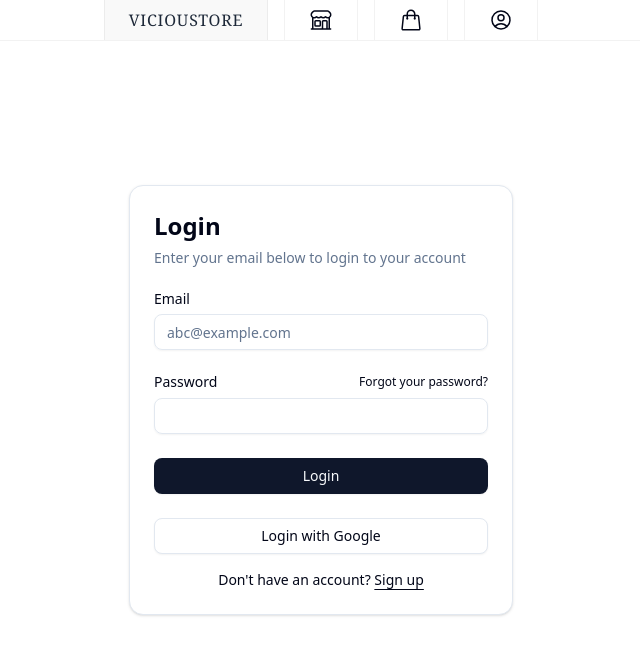
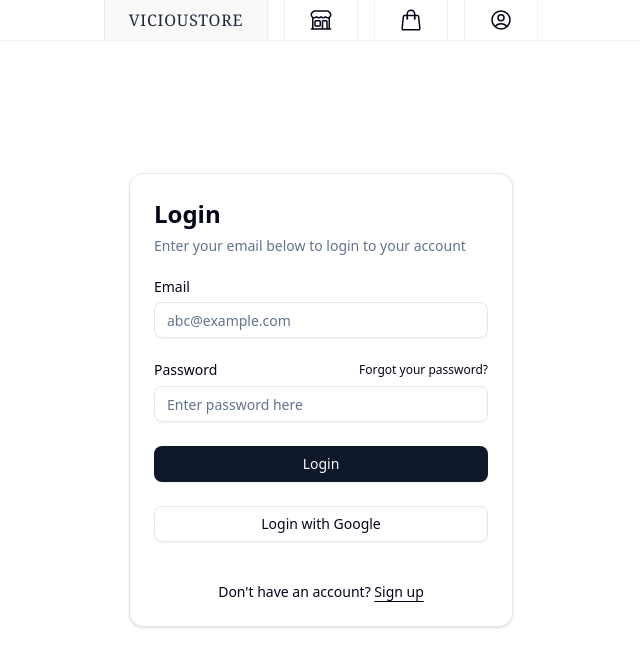
Before and after one commit to viciousircle/MSMS-CNWEB, a React (Vite) app in the folder frontend/: page /login in a window 1280 px wide. Shown: the top 666 px of the page, without its empty margins (319-959 px from the left). Built offline with nearby package versions, Linux system fonts and the light colour scheme.

Commit message:
Login and Sign up refactor

```diff
--- a/frontend/src/App.jsx
+++ b/frontend/src/App.jsx
@@ -1,28 +1,39 @@
 import './styles/App.css';
 import { Routes, Route, Navigate } from 'react-router-dom';
 import { Toaster } from '@/components/ui/sonner';
+import { useAuth } from './contexts/AuthContext';
+
+//- Customer pages
 import Store from './pages/Customer/Store';
-import NotFound from './pages/NotFound';
 import Cart from './pages/Customer/Cart';
 import Order from './pages/Customer/Order';
-import Payment from './pages/Payment';
+
+//- Auth pages
 import LogIn from './pages/Auth/LogIn';
 import SignUp from './pages/Auth/SignUp';
+
+//- Seller pages
+import Orders from './pages/Seller/Orders';
+import Dashboard from './pages/Seller/Dashboard';
+
+//- Admin pages
+import ManageAccount from './pages/Admin/ManageAccount';
+
+//- Shared components
+import NotFound from './pages/NotFound';
+import Payment from './pages/Customer/Payment';
 import ProtectedRoute from './components/Structure/ProtectedRoute';
-import Orders from './pages/Seller/Orders';
-import { useAuth } from './contexts/AuthContext';
 import SellerNavigationBar from './components/Structure/NavigationBar/SellerNavigationBar';
 import CustomerNavigationBar from './components/Structure/NavigationBar/CustomerNavigationBar';
 import AdminNavigationBar from './components/Structure/NavigationBar/AdminNavigationBar';
-import Dashboard from './pages/Seller/Dashboard';
-import ManageAccount from './pages/Admin/ManageAccount';
 import GuestNavigationBar from './components/Structure/NavigationBar/GuestNavigationBar';
 
-function App() {
+const App = () => {
     const { user, isAuthenticated } = useAuth();
 
     const getNavigationBar = () => {
         if (!isAuthenticated()) return <GuestNavigationBar />;
+
         switch (user?.role) {
             case 'seller':
                 return <SellerNavigationBar />;
@@ -35,6 +46,7 @@ function App() {
 
     const getHomeRoute = () => {
         if (!isAuthenticated()) return <Store />;
+
         switch (user?.role) {
             case 'seller':
                 return <Navigate to="/orders" replace />;
@@ -45,25 +57,52 @@ function App() {
         }
     };
 
+    const renderPublicRoutes = () => (
+        <>
+            <Route path="/login" element={<LogIn />} />
+            <Route path="/signup" element={<SignUp />} />
+            <Route path="*" element={<NotFound />} />
+        </>
+    );
+
+    const renderCustomerRoutes = () => (
+        <>
+            <Route path="/cart" element={<Cart />} />
+            <Route path="/order" element={<Order />} />
+            <Route path="/payment" element={<Payment />} />
+        </>
+    );
+
+    const renderSellerRoutes = () => (
+        <>
+            <Route path="/orders" element={<Orders />} />
+            <Route path="/dashboard" element={<Dashboard />} />
+        </>
+    );
+
+    const renderAdminRoutes = () => (
+        <Route path="/account" element={<ManageAccount />} />
+    );
+
     return (
         <>
             {getNavigationBar()}
 
             <Routes>
                 <Route path="/" element={getHomeRoute()} />
-                <Route path="/cart" element={<Cart />} />
-                <Route path="/order" element={<Order />} />
-                <Route path="/payment" element={<Payment />} />
-                <Route path="*" element={<NotFound />} />
-                <Route path="/login" element={<LogIn />} />
-                <Route path="/signup" element={<SignUp />} />
-                <Route path="/orders" element={<Orders />} />
-                <Route path="/dashboard" element={<Dashboard />} />
-                <Route path="/account" element={<ManageAccount />} />
+                {renderPublicRoutes()}
+                {renderCustomerRoutes()}
+                {isAuthenticated() &&
+                    user?.role === 'seller' &&
+                    renderSellerRoutes()}
+                {isAuthenticated() &&
+                    user?.role === 'admin' &&
+                    renderAdminRoutes()}
             </Routes>
+
             <Toaster />
         </>
     );
-}
+};
 
 export default App;
--- /dev/null
+++ b/frontend/src/hooks/auth/useSignUp.js
@@ -0,0 +1,80 @@
+import { useState } from 'react';
+import { useNavigate } from 'react-router-dom';
+import { toast } from 'sonner';
+import { api } from '/utils/api';
+
+const initialFormData = {
+    name: '',
+    email: '',
+    password: '',
+    confirmPassword: '',
+};
+
+const validateForm = (formData) => {
+    if (formData.password !== formData.confirmPassword) {
+        return "Passwords don't match";
+    }
+    if (!formData.name || !formData.email || !formData.password) {
+        return 'All fields are required';
+    }
+    return '';
+};
+
+export const useSignUp = () => {
+    const navigate = useNavigate();
+    const [formData, setFormData] = useState(initialFormData);
+    const [error, setError] = useState('');
+    const [isSubmitting, setIsSubmitting] = useState(false);
+
+    const handleChange = (e) => {
+        const { id, value } = e.target;
+        setFormData((prev) => ({ ...prev, [id]: value }));
+    };
+
+    const handleSubmit = async (e) => {
+        e.preventDefault();
+
+        const validationError = validateForm(formData);
+        if (validationError) {
+            setError(validationError);
+            return;
+        }
+
+        setError('');
+        setIsSubmitting(true);
+
+        try {
+            await api('/users', {
+                method: 'POST',
+                body: JSON.stringify({
+                    name: formData.name,
+                    email: formData.email,
+                    password: formData.password,
+                }),
+            });
+
+            toast.success('Registration successful! Redirecting to login...', {
+                duration: 2000,
+                onAutoClose: () => {
+                    navigate('/login', {
+                        state: { registrationSuccess: true },
+                        replace: true,
+                    });
+                },
+            });
+        } catch (err) {
+            setError(err.message);
+            toast.error(err.message || 'Registration failed');
+        } finally {
+            setIsSubmitting(false);
+        }
+    };
+
+    return {
+        formData,
+        error,
+        isSubmitting,
+        handleChange,
+        handleSubmit,
+    };
+};
--- a/frontend/src/pages/Auth/LogIn.jsx
+++ b/frontend/src/pages/Auth/LogIn.jsx
@@ -11,6 +11,92 @@ import {
 import { Input } from '@/components/ui/input';
 import { Label } from '@/components/ui/label';
 import { useLogin } from '@/hooks/useLogin.hook';
+
+const LoginForm = ({ formData, handleChange, loading, error, onSubmit }) => (
+    <form onSubmit={onSubmit}>
+        <div className="flex flex-col gap-6">
+            <FormField
+                id="email"
+                label="Email"
+                type="email"
+                placeholder="abc@example.com"
+                value={formData.email}
+                onChange={handleChange}
+                required
+            />
+
+            <FormField
+                id="password"
+                label="Password"
+                type="password"
+                placeholder="Enter password here"
+                value={formData.password}
+                onChange={handleChange}
+                required
+                extraLabel={
+                    <a
+                        href="#"
+                        className="ml-auto inline-block text-xs underline-offset-4 hover:underline"
+                    >
+                        Forgot your password?
+                    </a>
+                }
+            />
+
+            {error && <ErrorMessage message={error} />}
+
+            <Button type="submit" className="w-full" disabled={loading}>
+                {loading ? 'Logging in...' : 'Login'}
+            </Button>
+
+            <Button variant="outline" className="w-full" type="button">
+                Login with Google
+            </Button>
+
+            <SignupLink />
+        </div>
+    </form>
+);
+
+const FormField = ({
+    id,
+    label,
+    type,
+    value,
+    onChange,
+    placeholder,
+    required,
+    extraLabel,
+}) => (
+    <div className="grid gap-2">
+        <div className="flex items-center">
+            <Label htmlFor={id}>{label}</Label>
+            {extraLabel}
+        </div>
+        <Input
+            id={id}
+            type={type}
+            placeholder={placeholder}
+            required={required}
+            value={value}
+            onChange={onChange}
+        />
+    </div>
+);
+
+const ErrorMessage = ({ message }) => (
+    <p className="text-red-500 text-sm">{message}</p>
+);
+
+const SignupLink = () => (
+    <div className="mt-4 text-center text-sm">
+        Don&apos;t have an account?{' '}
+        <a href="/signup" className="underline underline-offset-4">
+            Sign up
+        </a>
+    </div>
+);
+
 const LogIn = ({ className, ...props }) => {
     const [formData, setFormData] = useState({ email: '', password: '' });
     const { login, loading, error } = useLogin();
@@ -39,71 +125,13 @@ const LogIn = ({ className, ...props }) => {
                             </CardDescription>
                         </CardHeader>
                         <CardContent>
-                            <form onSubmit={handleSubmit}>
-                                <div className="flex flex-col gap-6">
-                                    <div className="grid gap-2">
-                                        <Label htmlFor="email">Email</Label>
-                                        <Input
-                                            id="email"
-                                            type="email"
-                                            placeholder="abc@example.com"
-                                            required
-                                            value={formData.email}
-                                            onChange={handleChange}
-                                        />
-                                    </div>
-                                    <div className="grid gap-2">
-                                        <div className="flex items-center">
-                                            <Label htmlFor="password">
-                                                Password
-                                            </Label>
-                                            <a
-                                                href="#"
-                                                className="ml-auto inline-block text-xs underline-offset-4 hover:underline"
-                                            >
-                                                Forgot your password?
-                                            </a>
-                                        </div>
-                                        <Input
-                                            id="password"
-                                            type="password"
-                                            required
-                                            value={formData.password}
-                                            onChange={handleChange}
-                                        />
-                                    </div>
-
-                                    {error && (
-                                        <p className="text-red-500 text-sm">
-                                            {error}
-                                        </p>
-                                    )}
-
-                                    <Button
-                                        type="submit"
-                                        className="w-full"
-                                        disabled={loading}
-                                    >
-                                        {loading ? 'Logging in...' : 'Login'}
-                                    </Button>
-                                    <Button
-                                        variant="outline"
-                                        className="w-full"
-                                        type="button"
-                                    >
-                                        Login with Google
-                                    </Button>
-                                </div>
-                                <div className="mt-4 text-center text-sm">
-                                    Don&apos;t have an account?{' '}
-                                    <a
-                                        href="/signup"
-                                        className="underline underline-offset-4"
-                                    >
-                                        Sign up
-                                    </a>
-                                </div>
-                            </form>
+                            <LoginForm
+                                formData={formData}
+                                handleChange={handleChange}
+                                loading={loading}
+                                error={error}
+                                onSubmit={handleSubmit}
+                            />
                         </CardContent>
                     </Card>
                 </div>
--- a/frontend/src/pages/Auth/SignUp.jsx
+++ b/frontend/src/pages/Auth/SignUp.jsx
@@ -1,4 +1,4 @@
-import React, { useState } from 'react';
+import React from 'react';
 import { cn } from '@/lib/utils';
 import { Button } from '@/components/ui/button';
 import {
@@ -10,57 +10,40 @@ import {
 } from '@/components/ui/card';
 import { Input } from '@/components/ui/input';
 import { Label } from '@/components/ui/label';
+import { useSignUp } from '@/hooks/auth/useSignUp';
+import { Link } from 'react-router-dom';
+import { Chrome } from 'lucide-react';
+
+const formFields = [
+    {
+        id: 'name',
+        label: 'Full Name',
+        type: 'text',
+        placeholder: 'Nguyen Van A',
+    },
+    {
+        id: 'email',
+        label: 'Email',
+        type: 'email',
+        placeholder: 'abc@example.com',
+    },
+    {
+        id: 'password',
+        label: 'Password',
+        type: 'password',
+        placeholder: 'Enter password here',
+    },
+    {
+        id: 'confirmPassword',
+        label: 'Confirm Password',
+        type: 'password',
+        placeholder: 'Enter password again',
+    },
+];
 
 const SignUp = ({ className, ...props }) => {
-    const [formData, setFormData] = useState({
-        name: '',
-        email: '',
-        password: '',
-        confirmPassword: '',
-    });
-
-    const [error, setError] = useState('');
-    const [success, setSuccess] = useState('');
-
-    const handleChange = (e) => {
-        setFormData({ ...formData, [e.target.id]: e.target.value });
-    };
-
-    const handleSubmit = async (e) => {
-        e.preventDefault();
-        setError('');
-        setSuccess('');
-
-        if (formData.password !== formData.confirmPassword) {
-            setError("Passwords don't match");
-            return;
-        }
-
-        try {
-            const response = await fetch('http://localhost:5678/api/users', {
-                method: 'POST',
-                headers: {
-                    'Content-Type': 'application/json',
-                },
-                body: JSON.stringify({
-                    name: formData.name,
-                    email: formData.email,
-                    password: formData.password,
-                }),
-            });
-
-            const data = await response.json();
-
-            if (!response.ok) {
-                throw new Error(data.message || 'Failed to register');
-            }
-
-            setSuccess('Registration successful!');
-            // You can redirect or clear the form here
-        } catch (err) {
-            setError(err.message);
-        }
-    };
+    const { formData, error, isSubmitting, handleChange, handleSubmit } =
+        useSignUp();
 
     return (
         <div className="flex min-h-svh w-full items-center justify-center p-6 md:p-10">
@@ -83,65 +66,45 @@ const SignUp = ({ className, ...props }) => {
                                 onSubmit={handleSubmit}
                                 className="flex flex-col gap-4"
                             >
-                                <div className="grid gap-2">
-                                    <Label htmlFor="name">Full Name</Label>
-                                    <Input
-                                        id="name"
-                                        type="text"
-                                        placeholder="Nguyen Van A"
-                                        required
-                                        value={formData.name}
-                                        onChange={handleChange}
-                                    />
-                                </div>
-                                <div className="grid gap-2">
-                                    <Label htmlFor="email">Email</Label>
-                                    <Input
-                                        id="email"
-                                        type="email"
-                                        placeholder="abc@example.com"
-                                        required
-                                        value={formData.email}
-                                        onChange={handleChange}
-                                    />
-                                </div>
-                                <div className="grid gap-2">
-                                    <Label htmlFor="password">Password</Label>
-                                    <Input
-                                        id="password"
-                                        type="password"
-                                        placeholder="Enter password here"
-                                        required
-                                        value={formData.password}
-                                        onChange={handleChange}
-                                    />
-                                </div>
-                                <div className="grid gap-2">
-                                    <Label htmlFor="confirmPassword">
-                                        Confirm Password
-                                    </Label>
-                                    <Input
-                                        id="confirmPassword"
-                                        type="password"
-                                        placeholder="Enter password again"
-                                        required
-                                        value={formData.confirmPassword}
-                                        onChange={handleChange}
-                                    />
-                                </div>
+                                {formFields.map((field) => (
+                                    <div key={field.id} className="grid gap-2">
+                                        <Label htmlFor={field.id}>
+                                            {field.label}
+                                        </Label>
+                                        <Input
+                                            id={field.id}
+                                            type={field.type}
+                                            placeholder={field.placeholder}
+                                            required
+                                            value={formData[field.id]}
+                                            onChange={handleChange}
+                                        />
+                                    </div>
+                                ))}
                                 {error && (
                                     <p className="text-red-500 text-sm">
                                         {error}
                                     </p>
                                 )}
-                                {success && (
-                                    <p className="text-green-500 text-sm">
-                                        {success}
-                                    </p>
-                                )}
-                                <Button type="submit" className="w-full">
-                                    Sign Up
+                                <Button
+                                    type="submit"
+                                    className="w-full"
+                                    disabled={isSubmitting}
+                                >
+                                    {isSubmitting ? 'Signing Up...' : 'Sign Up'}
                                 </Button>
+                                <Button variant={'destructive'}>
+                                    Sign Up with Google
+                                </Button>
+                                <p className="text-sm text-center text-gray-400">
+                                    Already have an account?{' '}
+                                    <Link
+                                        to="/login"
+                                        className="text-gray-600 underline font-medium"
+                                    >
+                                        Log In
+                                    </Link>
+                                </p>
                             </form>
                         </CardContent>
                     </Card>
```
Also changed, not shown: frontend/src/pages/Customer/Payment.jsx (renamed from frontend/src/pages/Payment.jsx), 1 other file (tests, documents, lock files or other folders).
